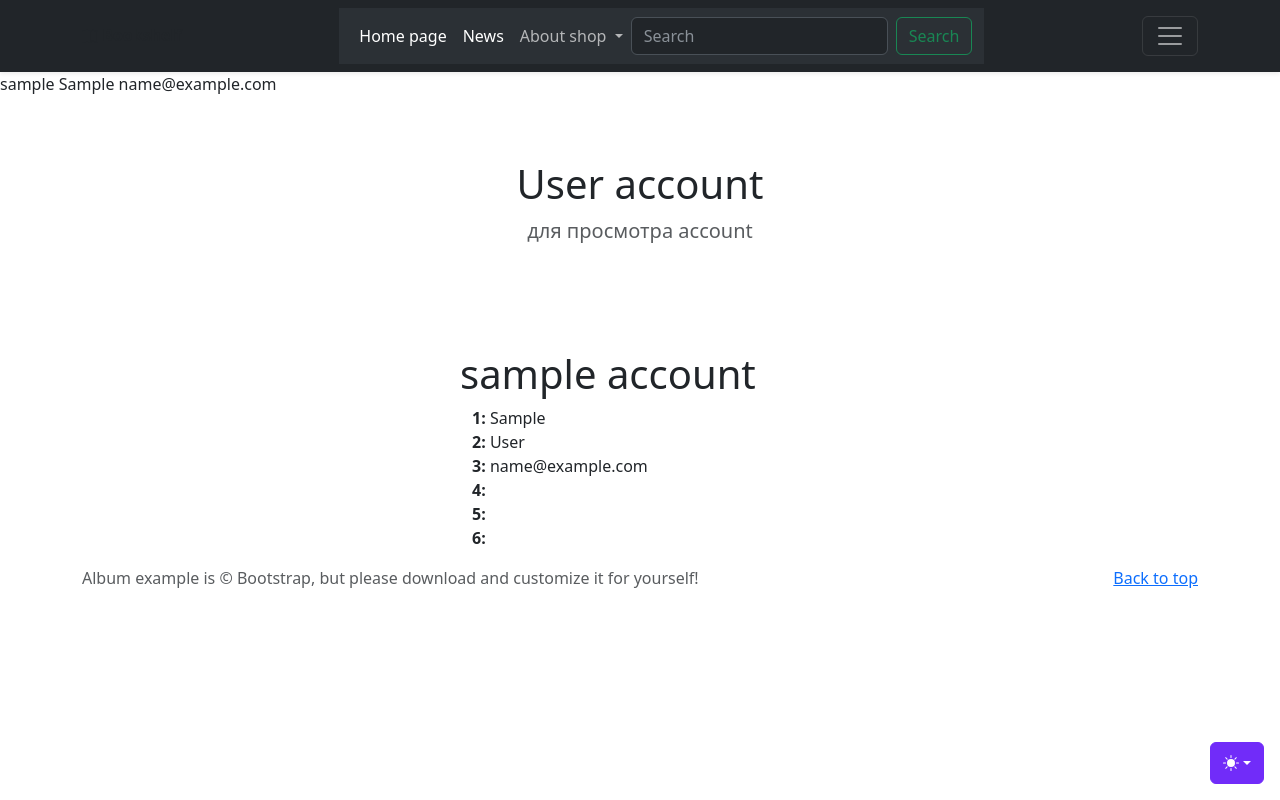
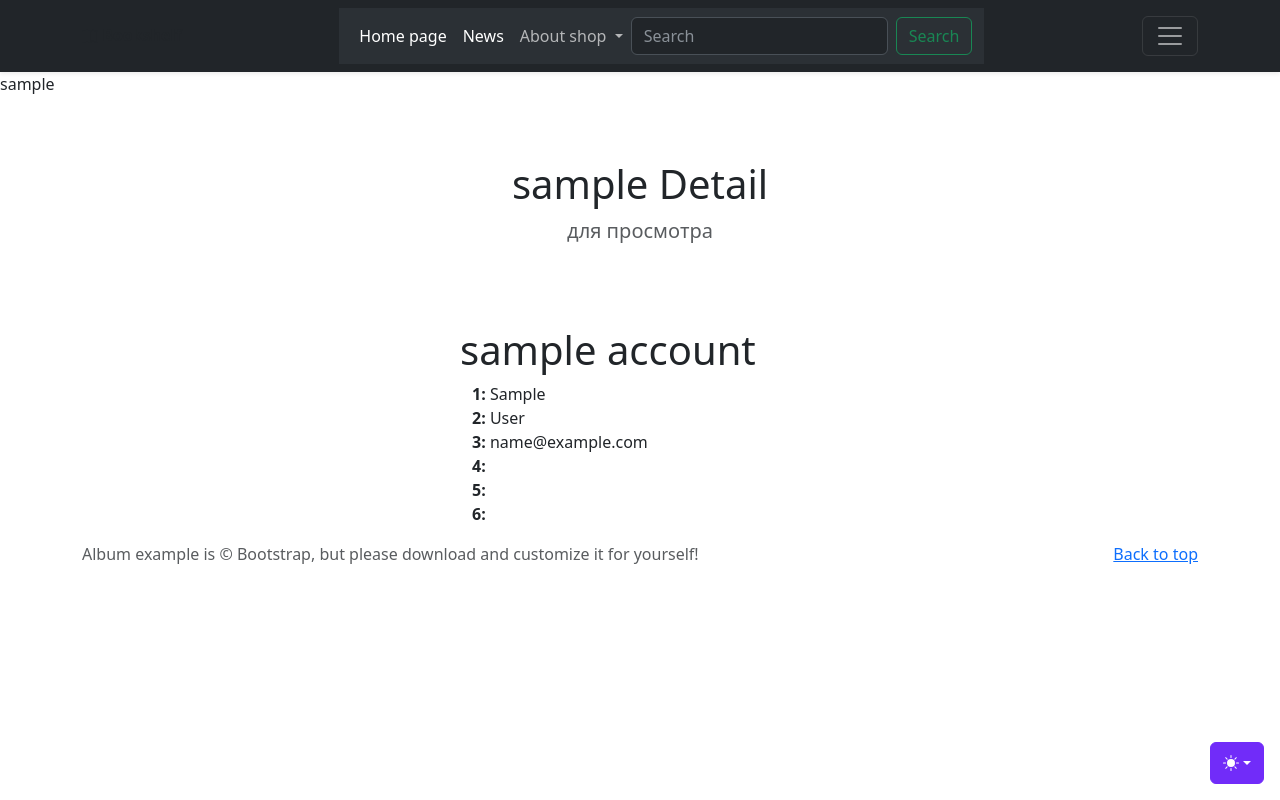
Before and after one commit to AndruAKomar/komardjangoproj, a Django app: page /person/user-detail/1 in a window 1280 px wide. Run offline with Django 4.2, Linux system fonts and the light colour scheme; tables that the repository leaves empty hold one stand-in row (values such as "Sample post"); some libraries are stand-ins or nearby versions.

Commit message:
добавил детали юзеру

```diff
--- a/src/books/templates/books/book_detail.html
+++ b/src/books/templates/books/book_detail.html
@@ -10,10 +10,6 @@
       <div class="col-lg-6 col-md-8 mx-auto">
         <h1 class="fw-light">Books List</h1>
         <p class="lead text-body-secondary">для просмотра detail</p>
-        <p>
-          <a href="#" class="btn btn-primary my-2">Main call to action</a>
-          <a href="#" class="btn btn-secondary my-2">Secondary action</a>
-        </p>
       </div>
     </div>
   </section>
--- a/src/orders/views.py
+++ b/src/orders/views.py
@@ -91,7 +91,6 @@
         if good_id and action and action in ['add', 'delete']:
             good = Book.objects.get(pk=int(good_id))
             price = Book.objects.get(pk=int(good_id)).price
-            print(cart, good)
             good_in_cart = get_object_or_404(
                 BookInCart,
                 cart__pk=cart.pk,
--- a/src/person/templates/person/user_detail.html
+++ b/src/person/templates/person/user_detail.html
@@ -5,18 +5,14 @@
 {% block TITLE %}{{object}} update{% endblock TITLE %}
 {% block BODY %}
 {{object}}
-{{object.first_name}}
-{{object.telephone_number}}
-{{object.email}}
 <section class="py-5 text-center container">
     <div class="row py-lg-5">
       <div class="col-lg-6 col-md-8 mx-auto">
-        <h1 class="fw-light">User account</h1>
-        <p class="lead text-body-secondary">для просмотра account</p>
-      </div>
+      <h1 class="fw-light">{{user}} Detail</h1>
+      <p class="lead text-body-secondary">для просмотра</p>
     </div>
-  </section>
-<br>
+  </div>
+</section>
 
 <div class="container text-left" style="width: 30%;">
   <div>
--- a/src/templates/base.html
+++ b/src/templates/base.html
@@ -173,7 +173,6 @@
               <ul class="dropdown-menu">
                 {%if user.is_anonymous%}
                 <li><a class="dropdown-item" href="{% url 'person:register' %}">Register</a></li>
-                <li><a class="dropdown-item" href="{% url 'person:login' %}">Login</a></li>
                 {% else %}
                 <li><a class="dropdown-item" href="{% url 'person:logout' %}">Logout</a></li>
                 <li><a class="dropdown-item" href="{% url 'person:person-update'%}">Edit account</a></li>
```
